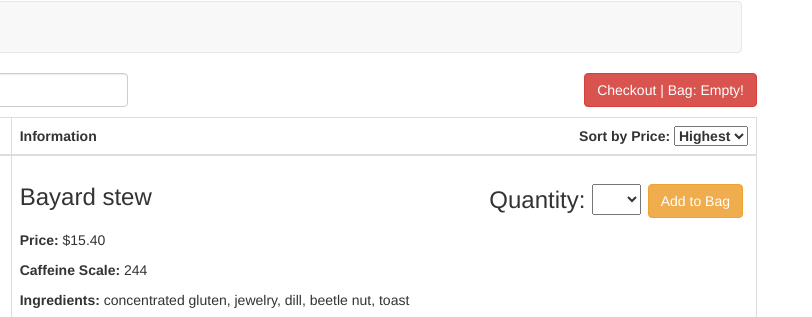
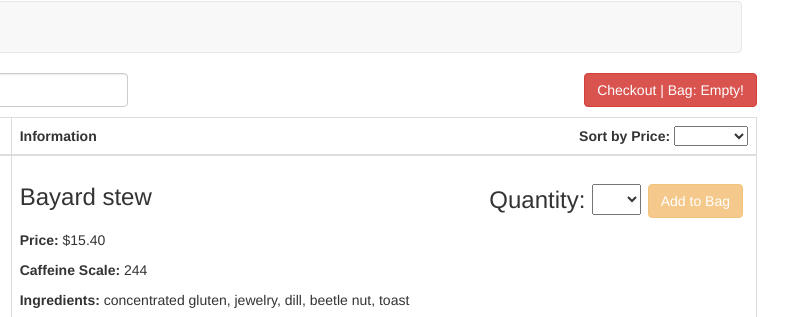
Before and after one commit to aarontoys/Angular-Unit2, a website: page w14-d5-angular-shopping-cart-app/src/index.html in a window 1280 px wide. Shown: the part 69-386 px from the top of the page, 468-1280 px from the left. Drawn offline with nearby package versions, Linux system fonts and the light colour scheme; some packages are replaced by stand-ins of ours; files whose address does not match are found by name.

Commit message:
disable Add to Bag button if inStock = false

```diff
--- a/w14-d5-angular-shopping-cart-app/src/templates/page.html
+++ b/w14-d5-angular-shopping-cart-app/src/templates/page.html
@@ -23,16 +23,16 @@
         <th>
         <span class="pull-left">Information</span>
         <span class="pull-right"> Sort by Price:
-          <select>
-            <option ng-repeat="tea in teas">Lowest</option>
-            <option>Highest</option>
+          <select ng-model="priceSort">
+            <option value="price">Lowest</option>
+            <option value="-price">Highest</option>
           </select>
         </span>
         </th>
       </tr>
     </thead>
     <tbody>
-      <tr ng-repeat="tea in teas | filter : search | filter : search ">
+      <tr ng-repeat="tea in teas | filter : search | filter : search | orderBy : priceSort">
         <td><img ng-src="{{tea.imageUrl}}"></td>
         <td>
           <div class="row">
@@ -45,7 +45,7 @@
                 <select ng-model="selNum">
                   <option ng-repeat="num in nums" value="{{num}}">{{num}}</option>
                 </select>
-                <!-- <li class="pull-right"> --><button class="btn btn-warning" ng-click="addToBag(tea, selNum)">Add to Bag</button></li>
+                <button class="btn btn-warning" ng-click="tea.inStock && addToBag(tea, selNum)" ng-class="{disabled: !tea.inStock}">Add to Bag</button></li>
               </ul>
             </div>
           </div>
```
